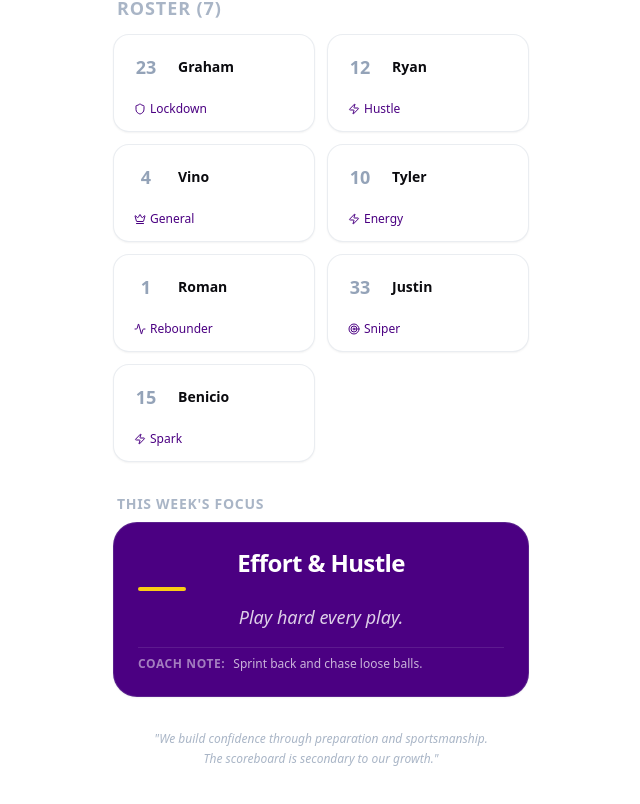
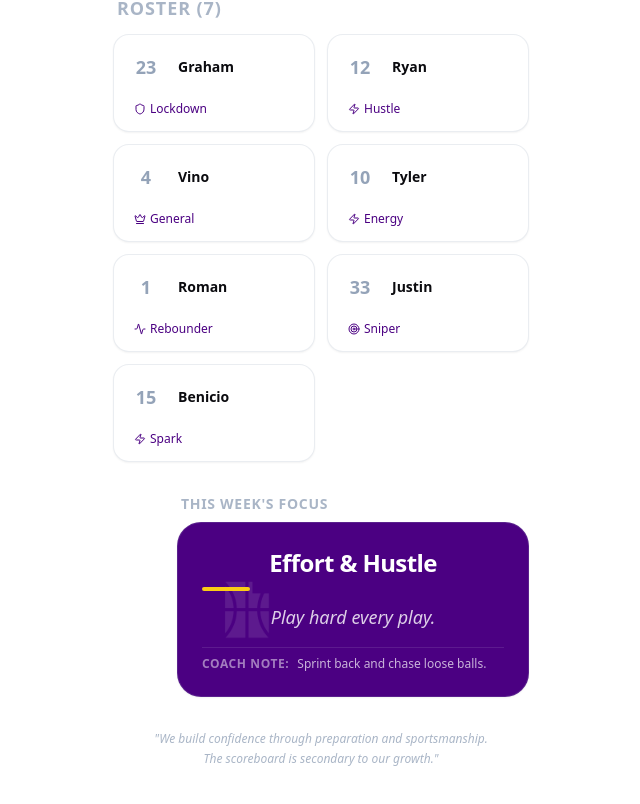
Before and after one commit to browningtons/youth-sports-app, a React (Vite) app: page / in a window 1280 px wide. Shown: the part 1991-2795 px from the top of the page, without its empty margins (319-959 px from the left). Built offline with nearby package versions, Linux system fonts and the light colour scheme; the HTML template or start-up script is replaced by a standard one.

Commit message:
update focus card

```diff
--- a/src/App.jsx
+++ b/src/App.jsx
@@ -332,7 +332,7 @@ const WeeklyFocus = ({ focus, isCoach, onSave }) => {
   };
 
   return (
-    <div className="mb-6 relative group">
+    <div className="relative z-10 pl-16">
       <div className="flex items-center justify-between mb-2 px-1">
         <h3 className="text-sm font-bold text-jazz-muted/80 uppercase tracking-wider">This Week's Focus</h3>
         {isCoach && !isEditing && (
@@ -344,12 +344,13 @@ const WeeklyFocus = ({ focus, isCoach, onSave }) => {
           </button>
         )}
       </div>
+      <Card className="bg-jazz-purple text-jazz-paper p-6 relative rounded-3xl overflow-hidden">
+
       <img
         src={utahLogo}
         alt="Utah Jazz Basketball Icon"
-        className="absolute top-1/2 right-6 -translate-y-1/2 w-24 h-24 opacity-10 pointer-events-none"
+        className="absolute top-1/2 left-6 -translate-y-1/2 w-24 h-24 opacity-10 pointer-events-none"
       />
-      <Card className="bg-jazz-purple text-jazz-paper p-6 relative rounded-3xl">
 
         {isEditing ? (
           <div className="space-y-4 relative z-10">
@@ -401,7 +402,9 @@ const WeeklyFocus = ({ focus, isCoach, onSave }) => {
           </div>
         ) : (
           <div className="relative z-10">
-            <h2 className="text-2xl font-bold mb-2 tracking-tight text-jazz-paper">{focus.topic}</h2>
+            <h2 className="text-2xl font-bold mb-2 tracking-tight text-jazz-paper">
+              {focus.topic}
+            </h2>
             <div className="w-12 h-1 bg-yellow-400 rounded-full mb-3"></div>
             <p className="text-jazz-paper/90 font-medium italic opacity-90 text-lg">
               {focus.quote}
```
